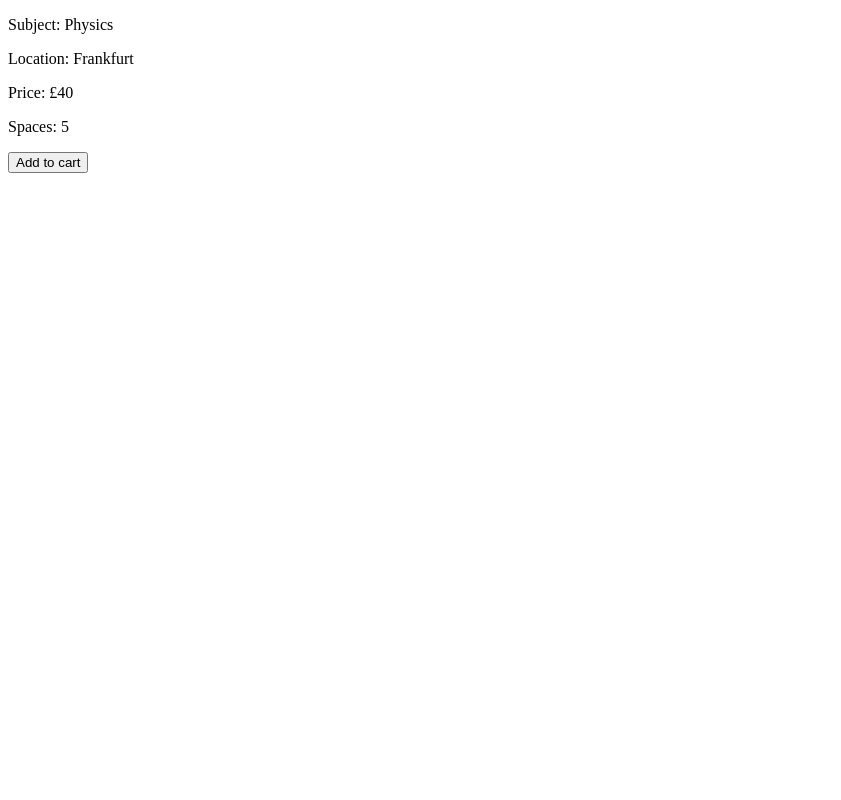
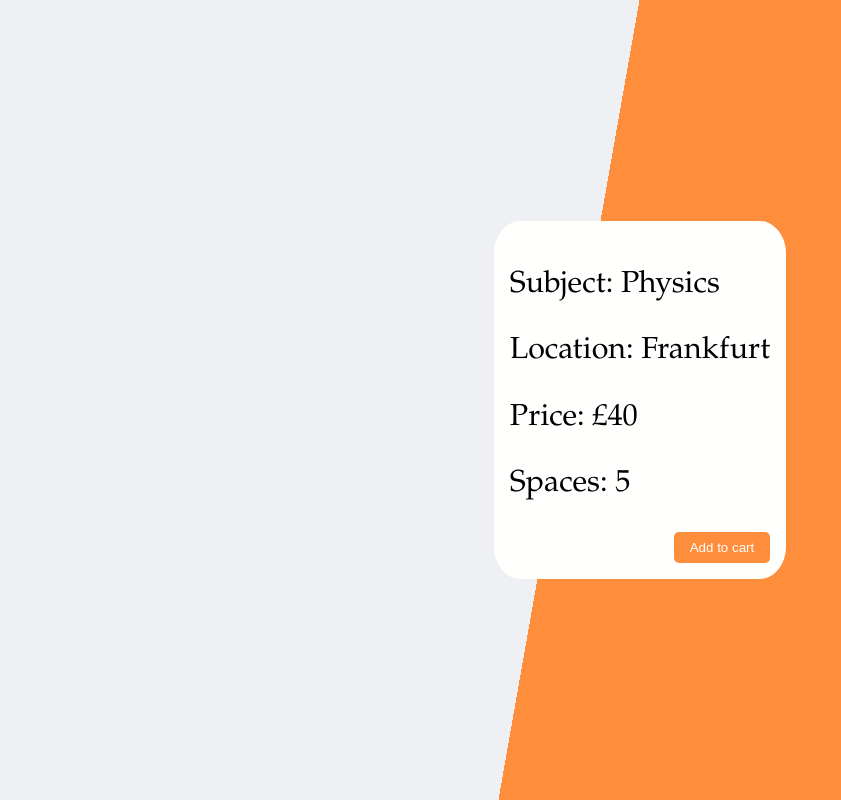
Before and after one commit to PoseyXyz/group1-cw1, a plain HTML site: page lesson.html in a window 1280 px wide. Shown: the whole page, without its empty margins (0-841 px from the left). Drawn offline with nearby package versions, Linux system fonts and the light colour scheme.

Commit message:
Added css

```diff
--- a/lesson.html
+++ b/lesson.html
@@ -13,7 +13,8 @@
             <p>Location: {{lesson.location}}</p>
             <p>Price: {{lesson.price}}</p>
             <p>Spaces: {{lesson.spaces}}</p>
-            <button v-on:click="addToCart" v-if="lesson.spaces > 0">Add to cart</button>
+            </p>
+            <button v-on:click="addToCart" v-if="lesson.spaces > 0" >Add to cart</button>
             <button disabled=true v-else>Add to cart</button>
         </div>
     </div>
@@ -27,9 +28,8 @@
                 location:'Frankfurt',
                 price:'£40',
                 spaces:5
-         },
-
-            }
+                 },
+             }
         },
         methods:{
             addToCart:()=> {
@@ -38,5 +38,40 @@
         }
     })
 </script>
+<style>
+    body{
+        padding: 0;
+        margin:0;
+        box-sizing: border-box;
+        font-family: Garamond, serif;
+    }
+    #app{
+        display: flex;
+        justify-content:center;
+        align-items: center;
+        background:linear-gradient(100deg, #eff0f3 45%, #ff8e3c 0);
+        min-height:100vh;
+    }
+    .lesson{
+        padding: 1rem;
+        border-radius: 9%;
+        background: #fffffe;
+        font-size: 1.9rem;
+    }
+    .lesson button{
+      background:#ff8e3c;
+      padding: .5rem 1rem;
+      border-radius: 5px;
+      outline: none;
+      border: none;
+      cursor: pointer;
+      transition:.5s;
+      float: right;
+      color: #fff;
+    }
+    .lesson button:hover{
+        background: #d9376e;
+    }
+</style>
 </body>
 </html>
```
